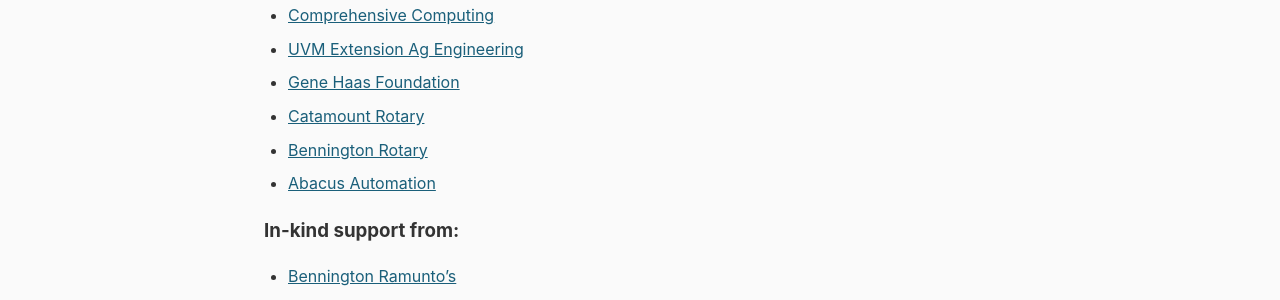
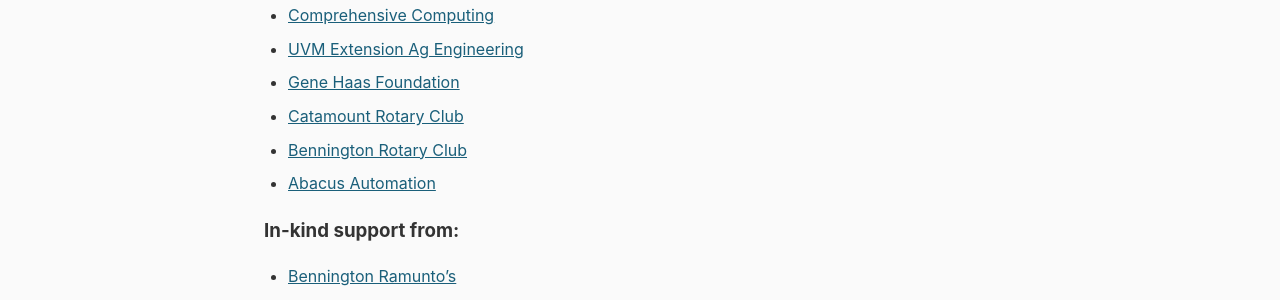
Before and after one commit to bennington-area-robotics/bennington-area-robotics.github.io, a Jekyll site: the page built from sponsors.md, in a window 1280 px wide. Shown: the part 442-742 px from the top of the page. Built offline with Jekyll 4.4.1, drawn with Linux system fonts in a browser that asks for light colours.

Commit message:
updates names of sponsors

```diff
--- a/sponsors.md
+++ b/sponsors.md
@@ -13,8 +13,8 @@ We are grateful to the following organizations for their support of youth roboti
 - [Comprehensive Computing](https://www.comprehensive-computing.com/){:target="_blank"}
 - [UVM Extension Ag Engineering](https://blog.uvm.edu/cwcallah/){:target="_blank"}
 - [Gene Haas Foundation](https://www.ghaasfoundation.org/){:target="_blank"}
-- [Catamount Rotary](https://portal.clubrunner.ca/2912){:target="_blank"}
-- [Bennington Rotary](https://www.benningtonrotary.org/){:target="_blank"}
+- [Catamount Rotary Club](https://portal.clubrunner.ca/2912){:target="_blank"}
+- [Bennington Rotary Club](https://www.benningtonrotary.org/){:target="_blank"}
 - [Abacus Automation](https://abacusautomation.com/){:target="_blank"}
 
 ### In-kind support from:
```
Also changed, not shown: events/bennington-qualifier-2026.md (+1 -1 lines).
